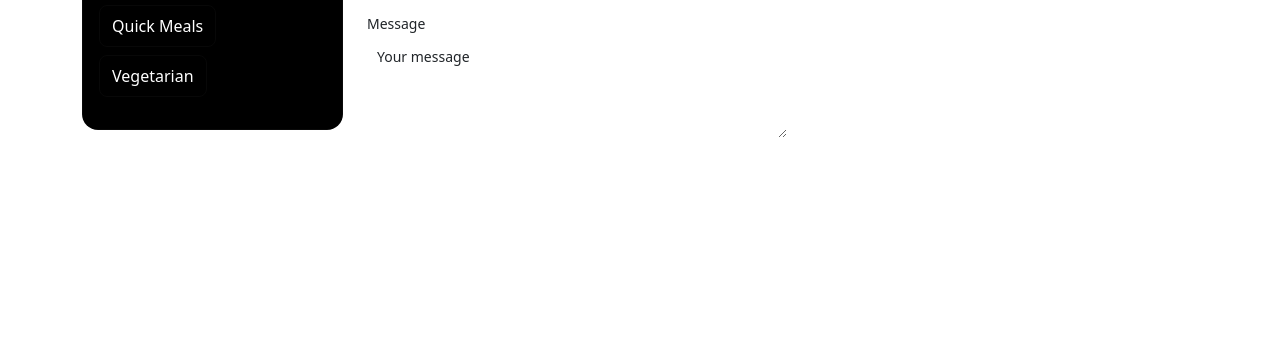
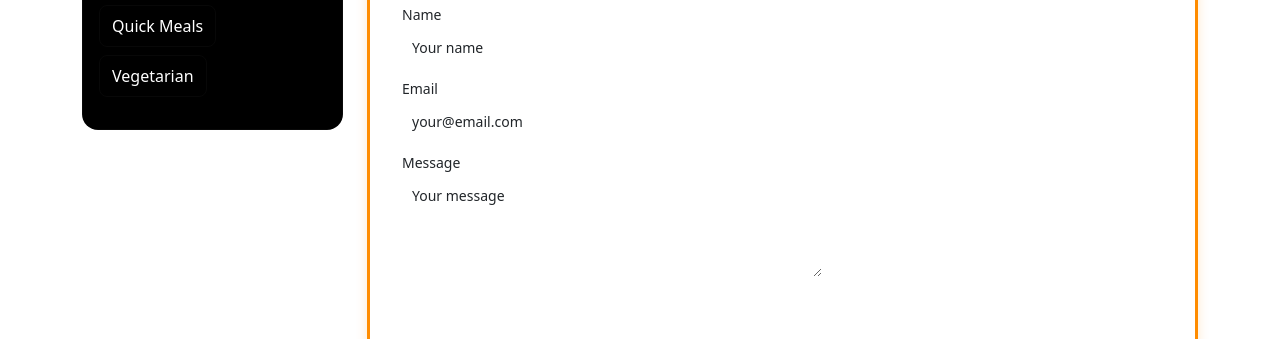
Before and after one commit to cengizdonegel-lang/recipe-site, a website: page pages/contact/index.html in a window 1280 px wide. Shown: the part 327-666 px from the top of the page. Drawn offline with Linux system fonts and the light colour scheme.

Commit message:
Add card wrapper with orange border and company logo to contact page

```diff
--- a/pages/contact/contact.css
+++ b/pages/contact/contact.css
@@ -1,5 +1,26 @@
 .contact h1 {
   margin-bottom: 12px;
+}
+
+/* Contact page styles */
+
+/* Contact card wrapper with highlighted border */
+.contact-card-wrapper {
+  border: 3px solid #ff8c00;
+  border-radius: 12px;
+  box-shadow: 0 4px 12px rgba(255, 140, 0, 0.2);
+  background: rgba(255, 255, 255, 0.02);
+}
+
+.contact-card-wrapper .card-body {
+  padding: 2rem;
+}
+
+/* Company logo styling */
+.company-logo {
+  max-width: 200px;
+  height: auto;
+  border-radius: 8px;
 }
 
 .contact-form {
--- a/pages/contact/index.html
+++ b/pages/contact/index.html
@@ -36,6 +36,12 @@
         </aside>
 
         <div class="col-md-9 main-content">
+          <div class="card contact-card-wrapper">
+            <div class="card-body">
+              <div class="text-center mb-4">
+                <img src="/assets/images/company-logo.png" alt="Company Logo" class="company-logo">
+              </div>
+
               <h1>Contact</h1>
 
               <p class="muted">
@@ -64,6 +70,8 @@
               </form>
             </div>
           </div>
+        </div>
+      </div>
 
     <!-- FOOTER -->
     <div data-include="/components/footer/footer.html"></div>
```
Also changed, not shown: assets/images/company-logo.png (added). Lines whose indentation alone changed are shown as unchanged.
